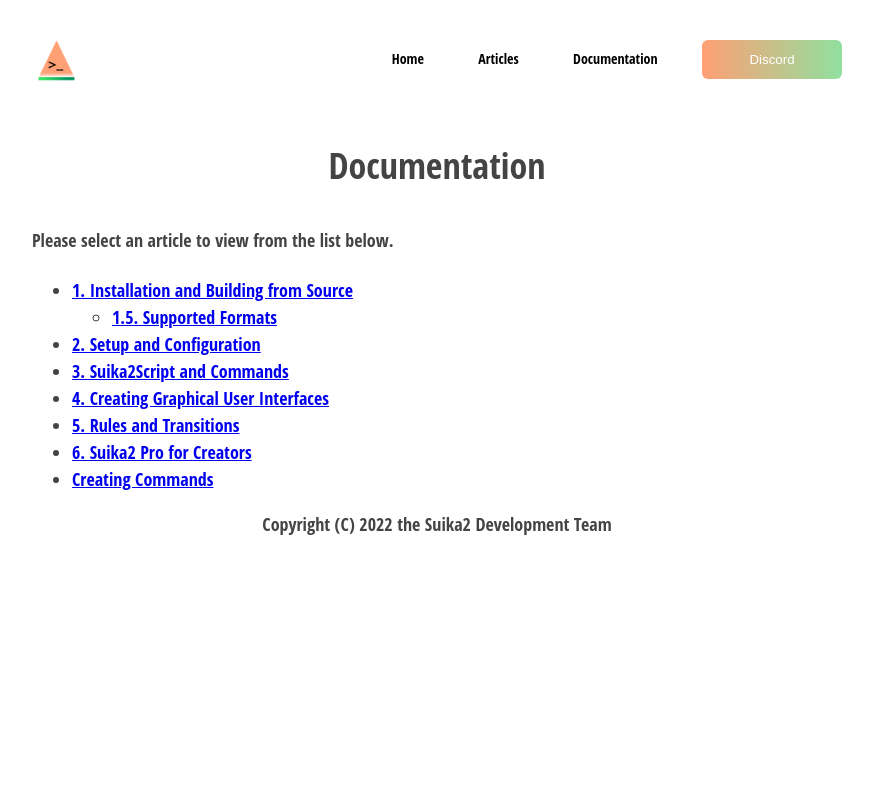
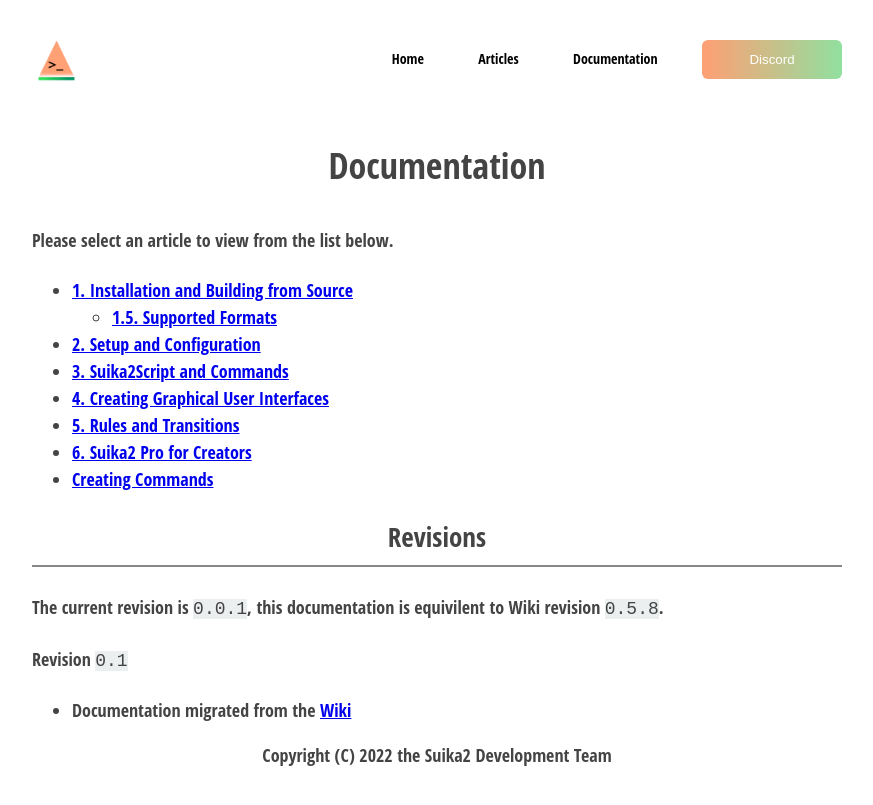
Before and after one commit to suika2engine/suika2engine.github.io, a Jekyll site: the page built from docs.md, in a window 1280 px wide. Shown: the top 805 px of the page, without its empty margins (203-1076 px from the left). Built offline with Jekyll 4.4.1, drawn with Linux system fonts in a browser that asks for light colours; our own code applies the rules of GitHub Pages for plain Markdown files.

Commit message:
Update docs.md

```diff
--- a/docs.md
+++ b/docs.md
@@ -14,3 +14,9 @@
 * [5. Rules and Transitions](/docs/5.-rules-and-transitions)
 * [6. Suika2 Pro for Creators](/docs/6.-suika2-pro-for-creators)
 * [Creating Commands](/docs/creating-commands)
+
+## Revisions
+The current revision is `0.0.1`, this documentation is equivilent to Wiki revision `0.5.8`.
+
+Revision `0.1`
+* Documentation migrated from the [Wiki](https://github.com/suika2engine/suika2/wiki)
```
